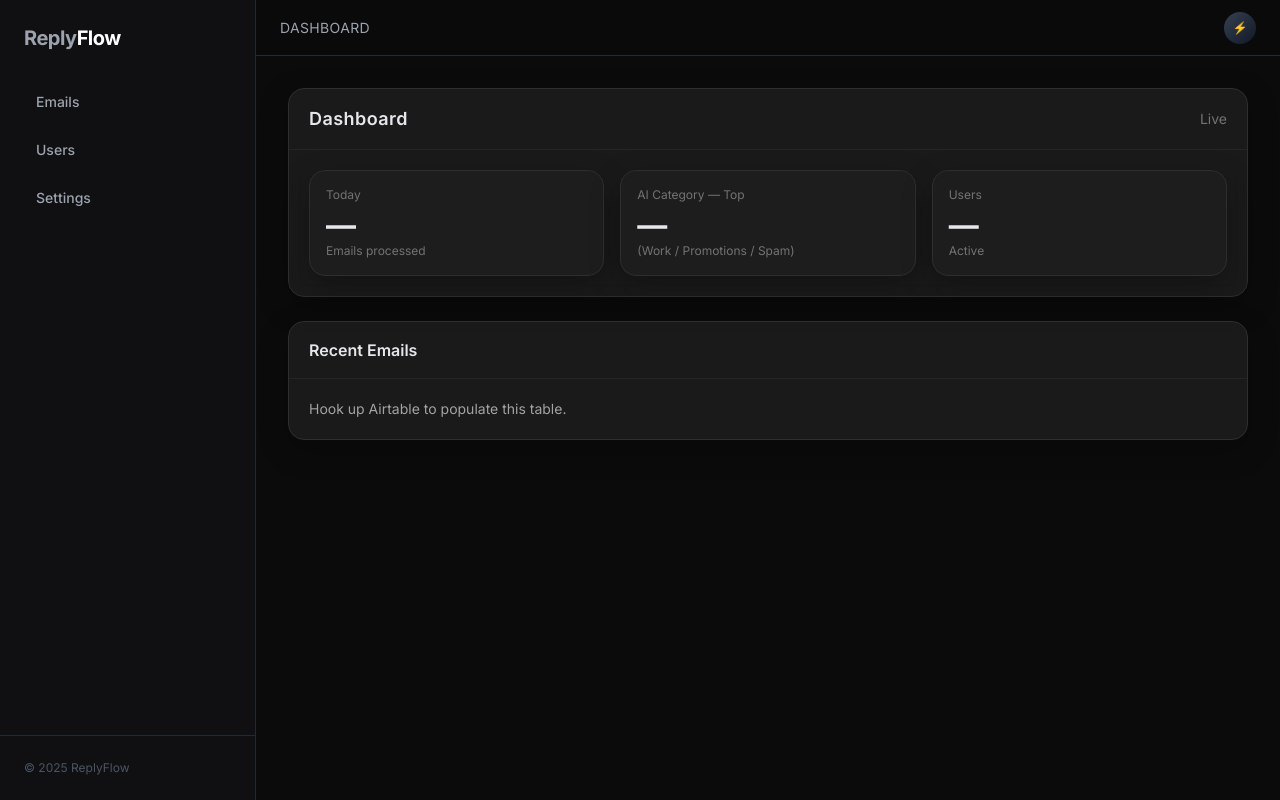
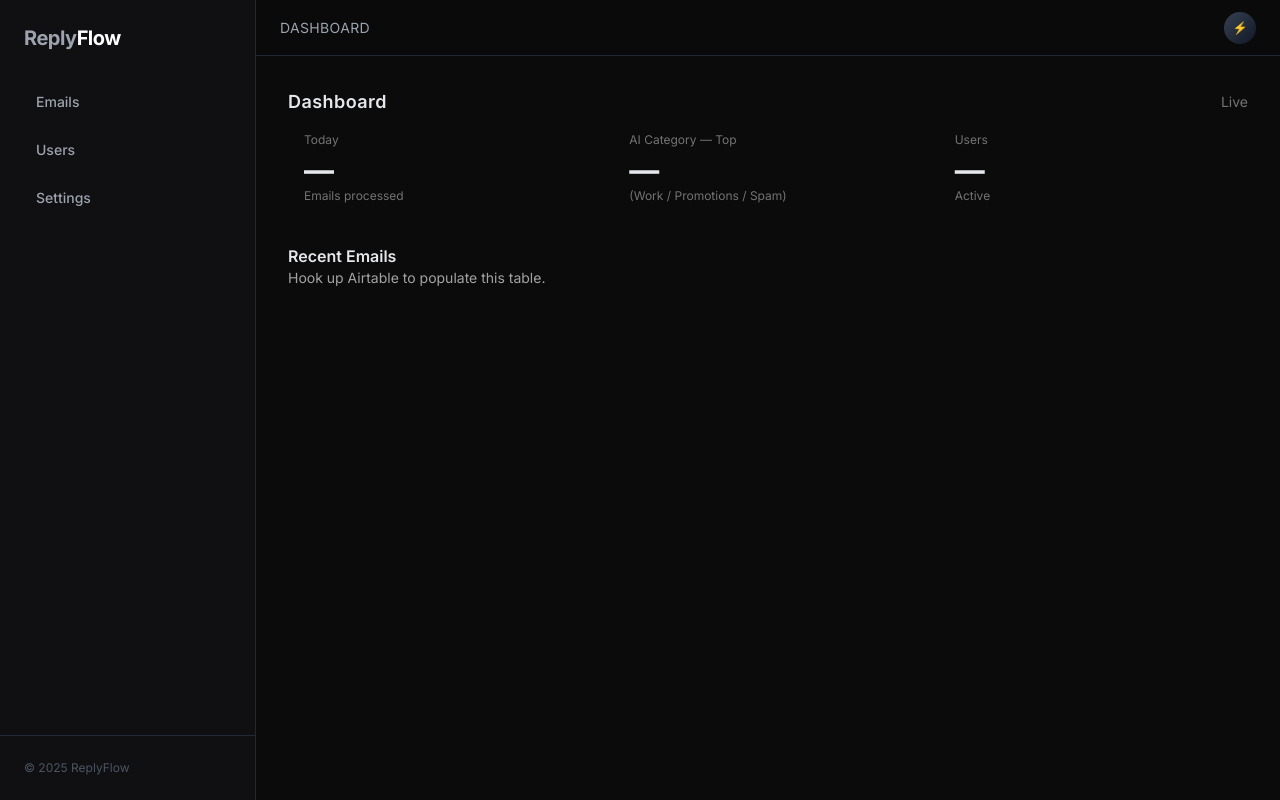
Before and after one commit to ReplyFlow-ai/replyflow-web, a Next.js app: page / in a window 1280 px wide. Built offline with nearby package versions, Linux system fonts and the light colour scheme.

Commit message:
Update globals.css

```diff
--- a/app/globals.css
+++ b/app/globals.css
@@ -2,19 +2,37 @@
 @tailwind components;
 @tailwind utilities;
 
+html,
+body {
+  height: 100%;
+  scroll-behavior: smooth;
+}
 
-:root { color-scheme: dark; }
-html, body, #__next { height: 100%; }
-body { @apply bg-base-900 text-base-100 antialiased; }
+body {
+  background-color: #0b0b0c;
+  color: #e5e5e5;
+}
 
+/* Custom scrollbar for dark theme */
+::-webkit-scrollbar {
+  width: 8px;
+}
 
-/* Subtle glass card */
-.card { @apply bg-base-800/80 backdrop-blur rounded-2xl shadow-soft border border-base-700; }
-.card-header { @apply px-5 py-4 border-b border-base-700/60; }
-.card-body { @apply p-5; }
+::-webkit-scrollbar-thumb {
+  background: #2c2c2e;
+  border-radius: 8px;
+}
 
+::-webkit-scrollbar-thumb:hover {
+  background: #3d3d40;
+}
 
-/* Minimal scrollbar */
-* { scrollbar-width: thin; scrollbar-color: #404040 transparent; }
-*::-webkit-scrollbar { width: 8px; height: 8px; }
-*::-webkit-scrollbar-thumb { background: #404040; border-radius: 9999px; }
+/* Subtle glow effects */
+.glow {
+  text-shadow: 0 0 8px rgba(255, 255, 255, 0.05);
+}
+
+/* Smooth transitions */
+* {
+  transition: all 0.2s ease-in-out;
+}
```
